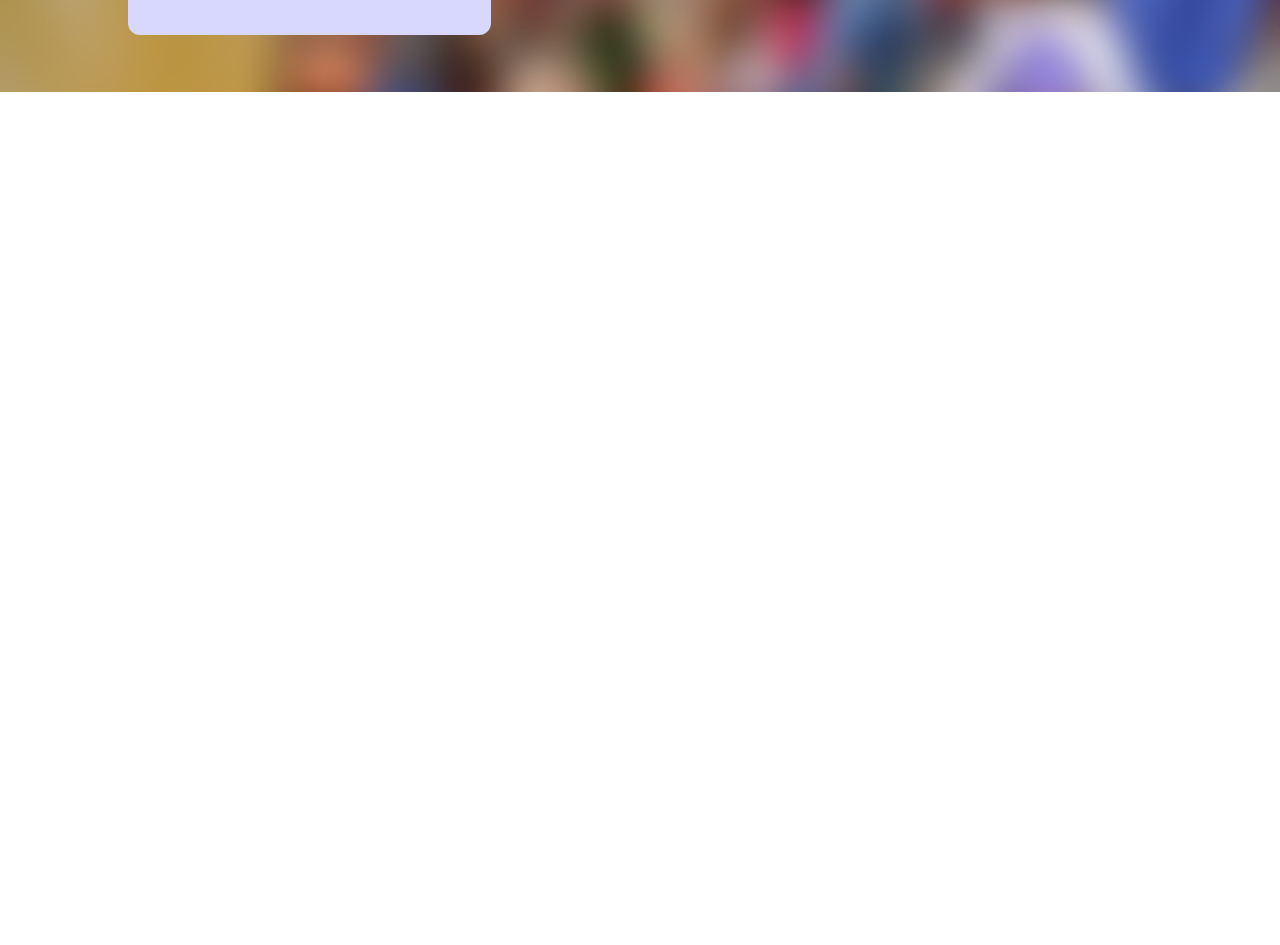
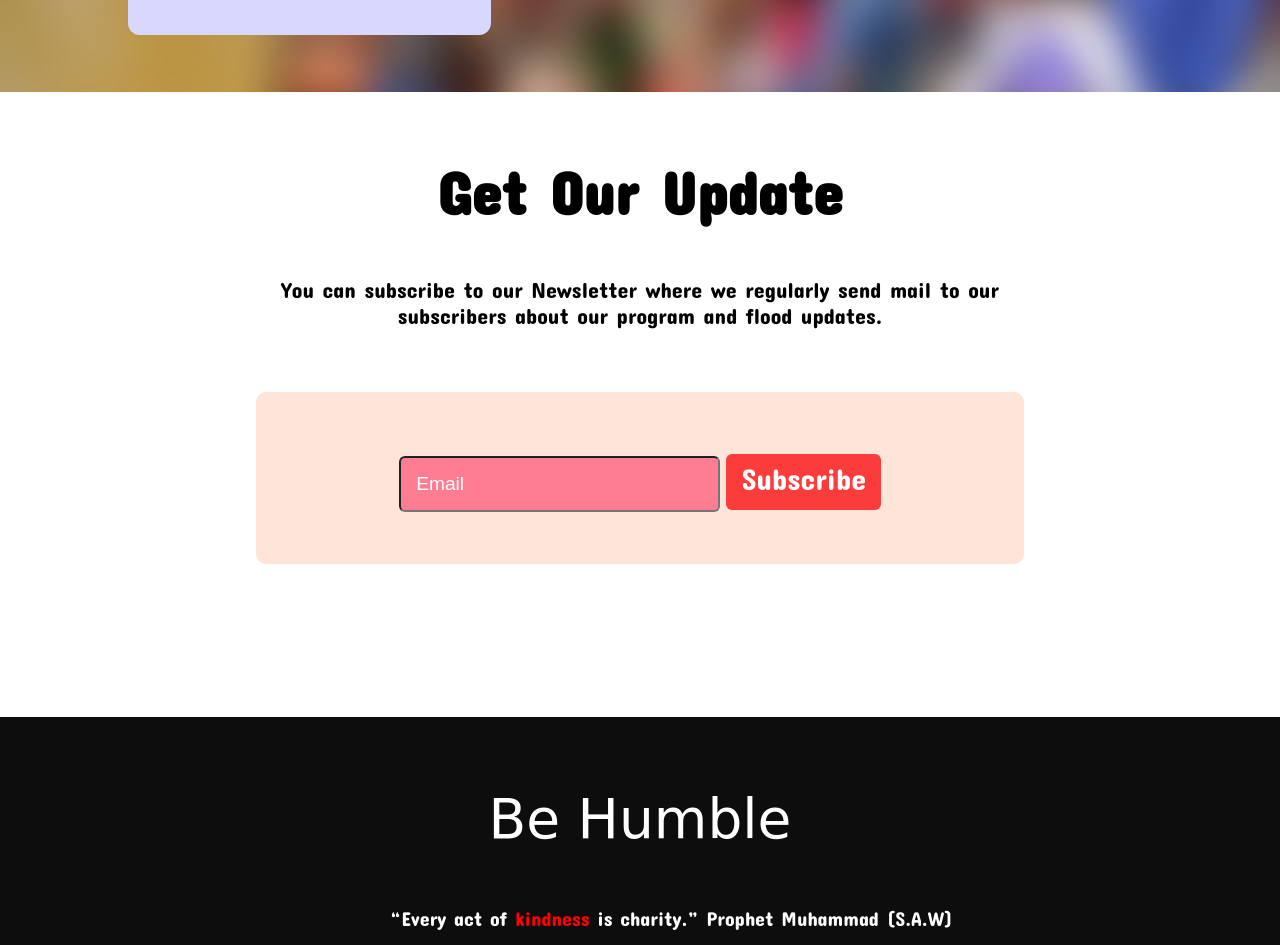
Before and after one commit to Faiyaz-Mahmud/Reset-1st-Assignment, a plain HTML site: page index.html in a window 1280 px wide. Shown: the part 3503-4448 px from the top of the page. Before the commit the page ends 3595 px from the top, so only its background shows below. Drawn offline with Linux system fonts and the light colour scheme.

Commit message:
last commit

```diff
--- a/index.html
+++ b/index.html
@@ -119,7 +119,7 @@
             <div id="can-help-inside">
 
                 <section id="dona">
-                    <a href="https://www.bidyanondo.org/projects/Bidyanondo-Mother-and-Child-Care-Hospital"><div>
+                    <a target="_blank" href="https://www.bidyanondo.org/projects/Bidyanondo-Mother-and-Child-Care-Hospital"><div>
                         <img
                         width="80" src="icons/blood.svg" alt="">
                     </div></a>
@@ -133,7 +133,7 @@
 
                 <section id="volu">
                     <div>
-                        <a href="https://www.bidyanondo.org/volunteer/registration"><img width="80" src="icons/icon13.svg" alt=""></a>
+                        <a target="_blank" href="https://www.bidyanondo.org/volunteer/registration"><img width="80" src="icons/icon13.svg" alt=""></a>
 
                     </div>
 
@@ -147,7 +147,7 @@
                 </section>
 
                 <section id="spon">
-                    <a href="https://www.bidyanondo.org/projects/Bidyanondo-Orphanage">
+                    <a target="_blank" href="https://www.bidyanondo.org/projects/Bidyanondo-Orphanage">
                         <div>
                             <img width="80" src="icons/icon6.svg" alt="">
                         </div>
@@ -182,7 +182,33 @@
 
     </section>
 
+    <section class="update-section">
+        <div>
+            <h1>Get Our Update</h1>
+            <p class="donate-body">You can subscribe to our Newsletter where we regularly send mail to our subscribers about our program and flood updates.</p>
+        </div>
+
+        <div class="mail">
+            <form>
+                <input type="email" name="email" id="email"
+                placeholder="Email">
+
+                <a target="_blank" id="sub-link" href="https://dribbble.com/shots/14374387-Check-Your-Mail-gif-for-Amanda-Mary-Creative/attachments/6043922?mode=media">
+                <small id="sub" >
+                    Subscribe
+
+                </small> </a>
+            </form>
+        </div>
+
+    </section>
 
 
 </body>
+<footer class="footer">
+    <p>Be Humble</p>
+    <small>“Every act of <span> kindness</span> is charity.” Prophet Muhammad (S.A.W)</small>
+</footer>
+
+
 </html>
--- a/style.css
+++ b/style.css
@@ -205,7 +205,6 @@ body{
     padding-bottom: 3%;
     padding-top: 1%;
     margin-top: 3%;
-    box-shadow: 1px 10px 10px;
 
 }
 .mission-title span{
@@ -213,3 +212,72 @@ body{
     font-size: 30px;
 
 }
+.update-section div{
+    text-align: center;
+    margin-left:20% ;
+    margin-right: 20%;
+    margin-top: 5%;
+
+}
+.update-section h1{
+    font-size: 60px;
+}
+#email{
+    background-color:rgb(255, 125, 147);
+    height: 50px;
+    width: 300px;
+    margin-bottom: 5%;
+    border-radius: 6px;
+    font-size: larger;
+    padding-left: 2%;
+
+}
+#sub{
+    height: 50px;
+    width: 150px;
+    margin-bottom: 5%;
+    border-radius: 6px;
+    font-size: 30px;
+    text-align: center;
+    background-color: rgb(252, 59, 59);
+    padding: 7px 15px 14px 15px;
+
+}
+.mail{
+    background-color:rgb(255, 229, 217);
+    padding-top: 5%;
+    padding-bottom: 1%;
+    border-radius: 10px;
+}
+::placeholder{
+    color: white;
+}
+#sub-link{
+    text-decoration: none;
+    color: rgb(255, 255, 255);
+
+}
+
+.footer{
+    background-color: rgb(14, 13, 13);
+    padding: 15px;
+    margin-top: 12%;
+
+}
+.footer p{
+    font-size: 55px;
+    text-align: center;
+    font-weight: 500;
+    color: rgb(255, 255, 255);
+    font-family:"Brush Script MT", cursive;
+
+}
+.footer small{
+    font-size: 20px;
+    text-align: center;
+    color: white;
+    margin-left: 30%;
+}
+span{
+    color: red;
+}
```
